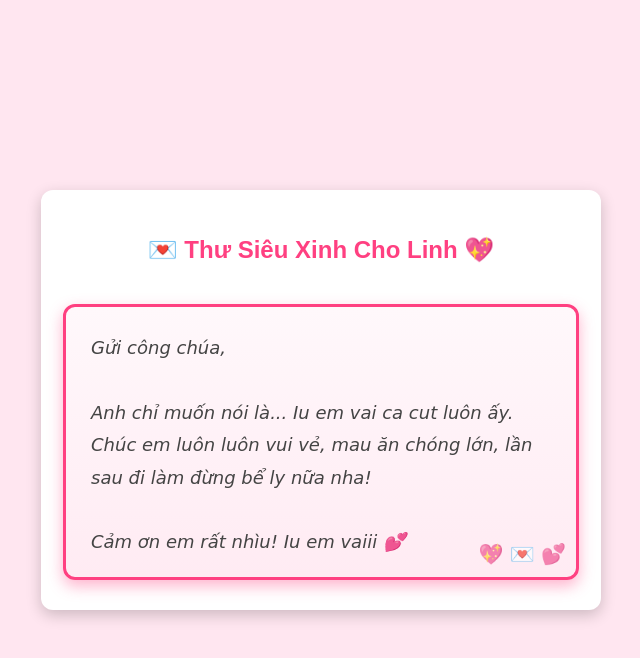
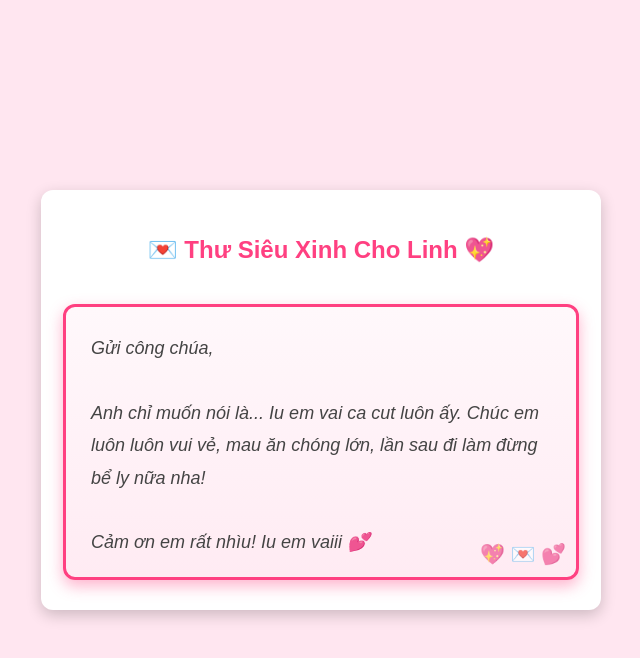
Before and after one commit to SalyyS1/SalyyS1, a plain HTML site: page next_page.html in a window 1280 px wide. Both pictures are taken after a click on the button "Mở thư ra nào 💌". Shown: the whole page, without its empty margins (319-959 px from the left). Drawn offline with Linux system fonts and the light colour scheme.

Commit message:
Update letter_style.css

```diff
--- a/letter_style.css
+++ b/letter_style.css
@@ -103,7 +103,7 @@ body {
     opacity: 0;
     transform: translateY(50px);
     transition: all 1s ease-in-out;
-    font-family: 'Dancing Script', cursive; /* Handwritten style */
+    font-family: 'Poppins', sans-serif;
     position: absolute;
     left: 50%;
     transform: translateX(-50%);
```
